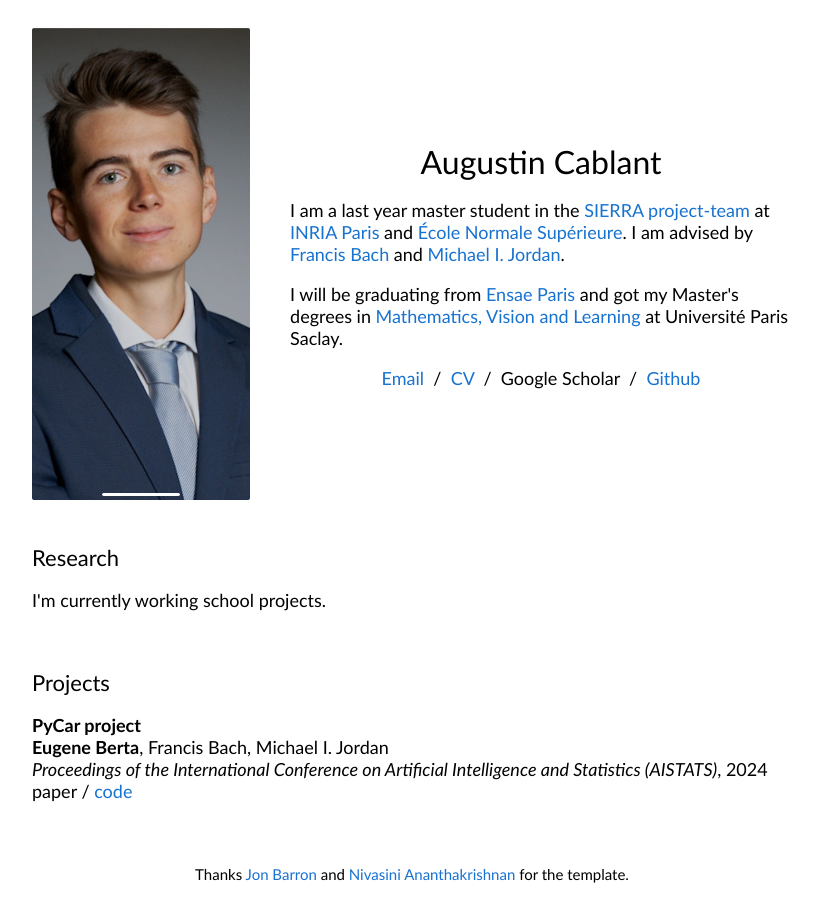
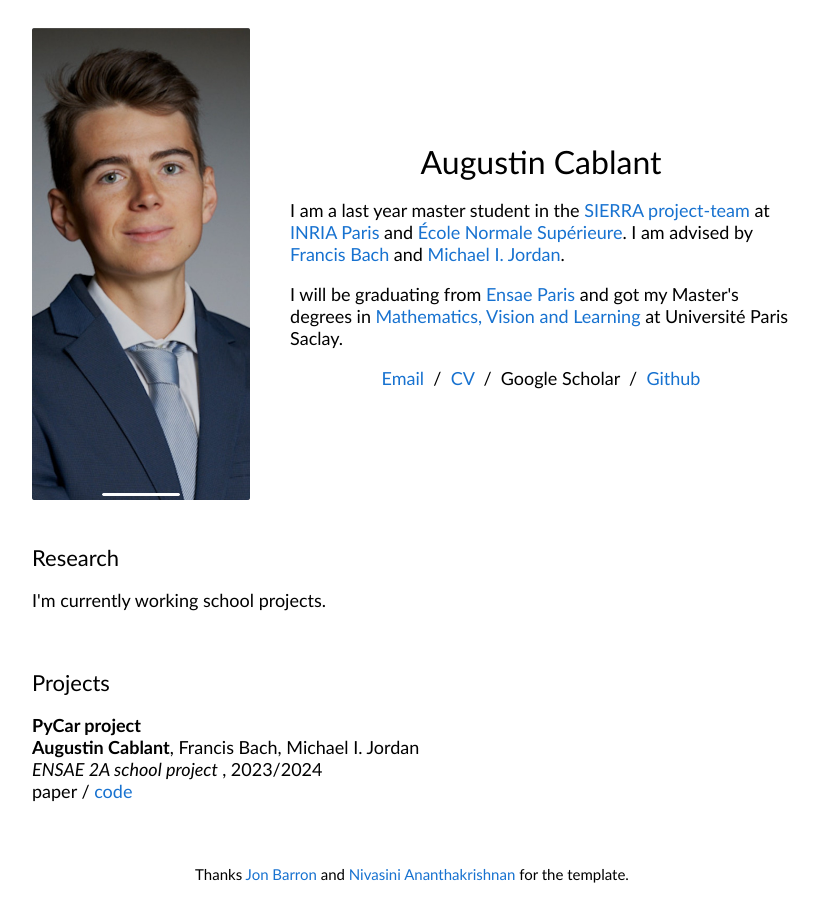
Before and after one commit to AugustinCablant/AugustinCablant.github.io, a plain HTML site: page index.html in a window 1280 px wide. Shown: the whole page, without its empty margins (228-1047 px from the left). Drawn offline with Linux system fonts and the light colour scheme.

Commit message:
Update index.html

```diff
--- a/index.html
+++ b/index.html
@@ -63,11 +63,11 @@
               <p></p>
               <papertitle>PyCar project</papertitle>
               <br>
-              <strong>Eugene Berta</strong>,
+              <strong>Augustin Cablant</strong>,
               <!a href="https://www.di.ens.fr/~fbach/">Francis Bach</a>,
               <!a href="https://people.eecs.berkeley.edu/~jordan/">Michael I. Jordan</a>
               <br>
-              <em>Proceedings of the International Conference on Artificial Intelligence and Statistics (AISTATS)</em>, 2024
+              <em>ENSAE 2A school project </em>, 2023/2024
               <br>
               <!a href="https://proceedings.mlr.press/v238/berta24a.html">paper</a> /
               <a href="https://github.com/AugustinCablant/PyCar">code</a>
```
